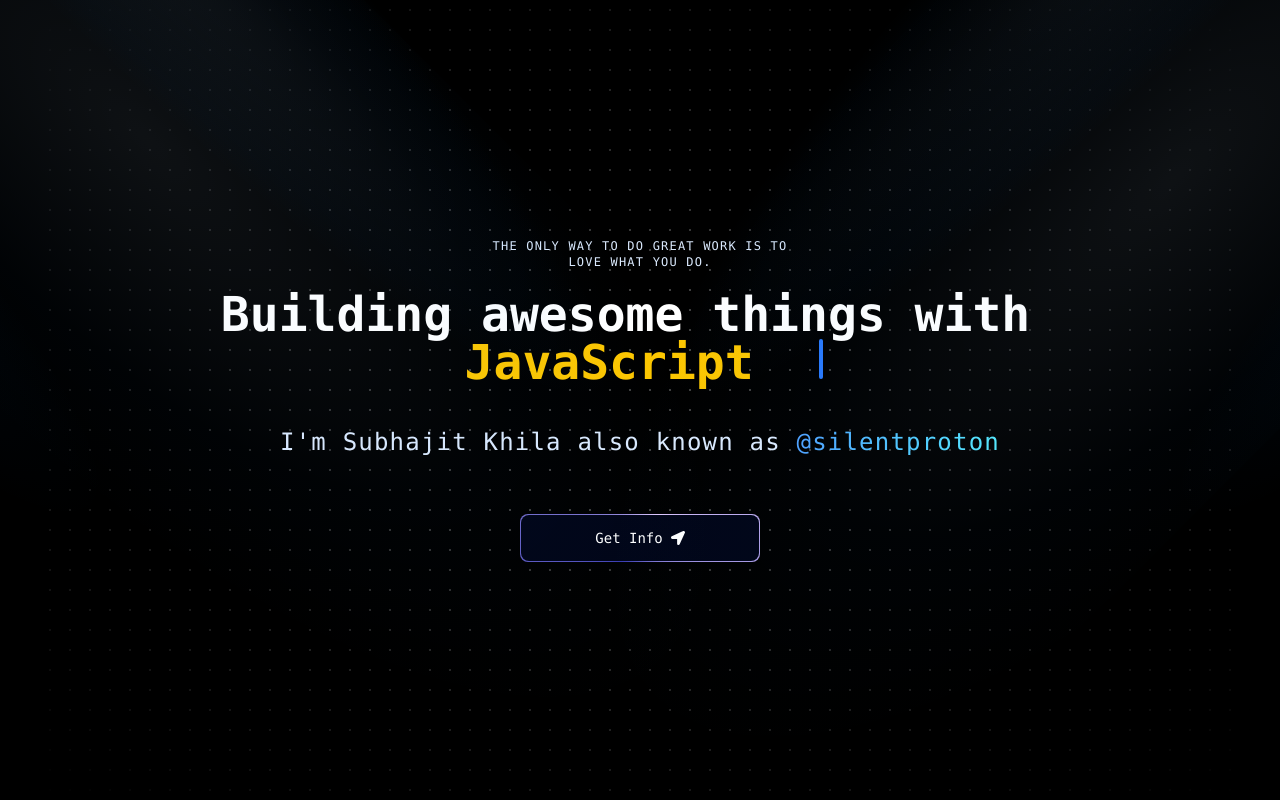
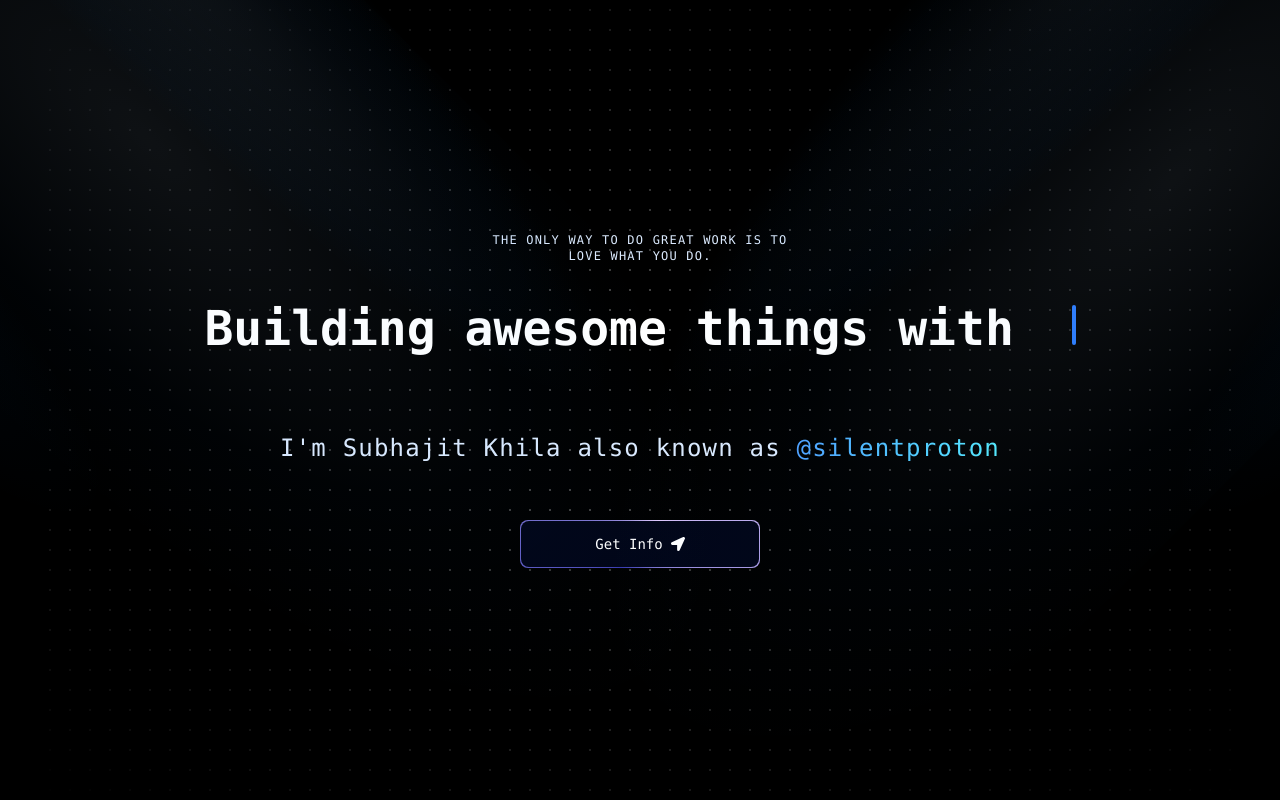
Before and after one commit to SilentProton/silentproton.in, a Next.js app: page / in a window 1280 px wide. Shown: the top 800 px of the page. Built offline with nearby package versions, Linux system fonts and the light colour scheme.

Commit message:
feat(ui): sync cursor movement with styled text

```diff
--- a/package.json
+++ b/package.json
@@ -23,6 +23,7 @@
     "react-dom": "19.1.0",
     "react-icons": "^5.5.0",
     "react-syntax-highlighter": "^15.6.1",
+    "react-typed": "^2.0.12",
     "tailwind-merge": "^3.3.1",
     "tailwindcss-animate": "^1.0.7"
   },
--- a/src/components/Hero.tsx
+++ b/src/components/Hero.tsx
@@ -1,3 +1,4 @@
+"use client";
 import React from 'react'
 import { Spotlight } from './ui/Spotlight'
 import { cn } from "@/lib/utils";
@@ -5,7 +6,7 @@ import MagicButton from './ui/MagicButton';
 import { FaLocationArrow } from "react-icons/fa";
 import { TypewriterEffect } from './ui/TypewriterEffect';
 import { FlipWords } from './ui/FlipWords';
-
+import { ReactTyped } from "react-typed";
 
 const Hero = () => {
 
@@ -25,10 +26,21 @@ const Hero = () => {
     {
       text: (
         <span>
-          <FlipWords
-            words={["TypeScript", "JavaScript", "Rust"]}
-            duration={3000}
-            className={"text-blue-500 dark:text-blue-500"}
+          <ReactTyped
+            className="text-center text-xl md:text-3xl lg:text-5xl pt-5 pb-10"
+            strings={[
+              `<span class="text-blue-400">TypeScript</span>`,
+              `<span class="text-yellow-400">JavaScript</span>`,
+              `<span class="text-orange-400">Rust</span>`,
+            ]}
+            typeSpeed={40}
+            backSpeed={50}
+            loop={true}
+            contentType="html"
+            showCursor={false}
+            smartBackspace={true}
+            shuffle={false}
+            backDelay={700}
           />
         </span>
       )
```
Also changed, not shown: 1 other file (tests, documents, lock files or other folders).
